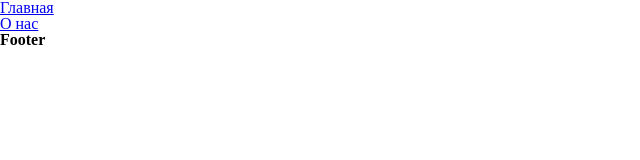
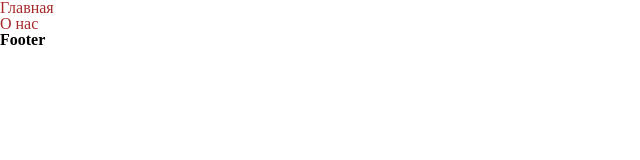
Before and after one commit to abadot1/sto, a React (Create React App) app: page / in a window 1280 px wide. Shown: the top 160 px of the page, without its empty margins (0-640 px from the left). Built offline with nearby package versions, Linux system fonts and the light colour scheme.

Commit message:
new file:   public/img/logo.jpg 	new file:   src/App.css 	modified:   src/App.js 	modified:   src/components/Header.jsx 	deleted:    src/components/Menu.jsx 	modified:   src/index.css

```diff
--- a/src/App.js
+++ b/src/App.js
@@ -1,10 +1,21 @@
 import Header from "./components/Header";
 import Footer from "./components/Footer";
+import { BrowserRouter, Routes, Route } from "react-router-dom";
+import Home from "./components/pages/Home";
+import About from "./components/pages/About";
 
 function App() {
   return (
     <>
-      <Header />
+      <BrowserRouter>
+        <Header />
+        <section>
+          <Routes>
+            <Route path="home" element={<Home />} />
+            <Route path="about" element={<About />} />
+          </Routes>
+        </section>
+      </BrowserRouter>
       <Footer />
     </>
   );
--- a/src/components/Header.jsx
+++ b/src/components/Header.jsx
@@ -1,17 +1,34 @@
 import React from "react";
-import Menu from "./Menu";
-import { BrowserRouter } from "react-router-dom";
+import { NavLink } from "react-router-dom";
 
 class Header extends React.Component {
   render() {
     return (
       <>
-        <BrowserRouter>
-          <Menu />
-        </BrowserRouter>
+        <header className="header">
+          <div className="logo"></div>
+          <nav className="nav_menu">
+            <ul>
+              <li>
+                <NavLink to="/home" className={setActive}>
+                  Главная
+                </NavLink>
+              </li>
+            </ul>
+            <ul>
+              <li>
+                <NavLink to="/about" className={setActive}>
+                  О нас
+                </NavLink>
+              </li>
+            </ul>
+          </nav>
+        </header>
       </>
     );
   }
 }
 
+const setActive = ({ isActive }) => (isActive ? "nav__but-active" : "nav__but");
+
 export default Header;
--- a/src/components/Menu.jsx
+++ /dev/null
@@ -1,42 +0,0 @@
-import React from "react";
-import { NavLink, Route, Routes } from "react-router-dom";
-import Home from "./pages/Home";
-import About from "./pages/About";
-
-class Menu extends React.Component {
-  render() {
-    return (
-      <>
-        <header className="header">
-          <nav className="nav_menu">
-            <ul>
-              <li>
-                <NavLink to="/home" className={setActive}>
-                  Главная
-                </NavLink>
-              </li>
-            </ul>
-            <ul>
-              <li>
-                <NavLink to="/about" className={setActive}>
-                  О нас
-                </NavLink>
-              </li>
-            </ul>
-          </nav>
-        </header>
-
-        <section>
-          <Routes>
-            <Route path="home" element={<Home />} />
-            <Route path="about" element={<About />} />
-          </Routes>
-        </section>
-      </>
-    );
-  }
-}
-
-const setActive = ({ isActive }) => (isActive ? "nav__but:active" : "nav__but");
-
-export default Menu;
--- a/src/index.css
+++ b/src/index.css
@@ -10,3 +10,13 @@ html {
   max-width: 1280px;
   margin: 0 auto;
 }
+
+.nav__but {
+  text-decoration: none;
+  color: brown;
+}
+
+.nav__but-active {
+  text-decoration: none;
+  color: rgb(255, 0, 0);
+}
```
Also changed, not shown: public/img/logo.jpg (added), src/App.css (added).
